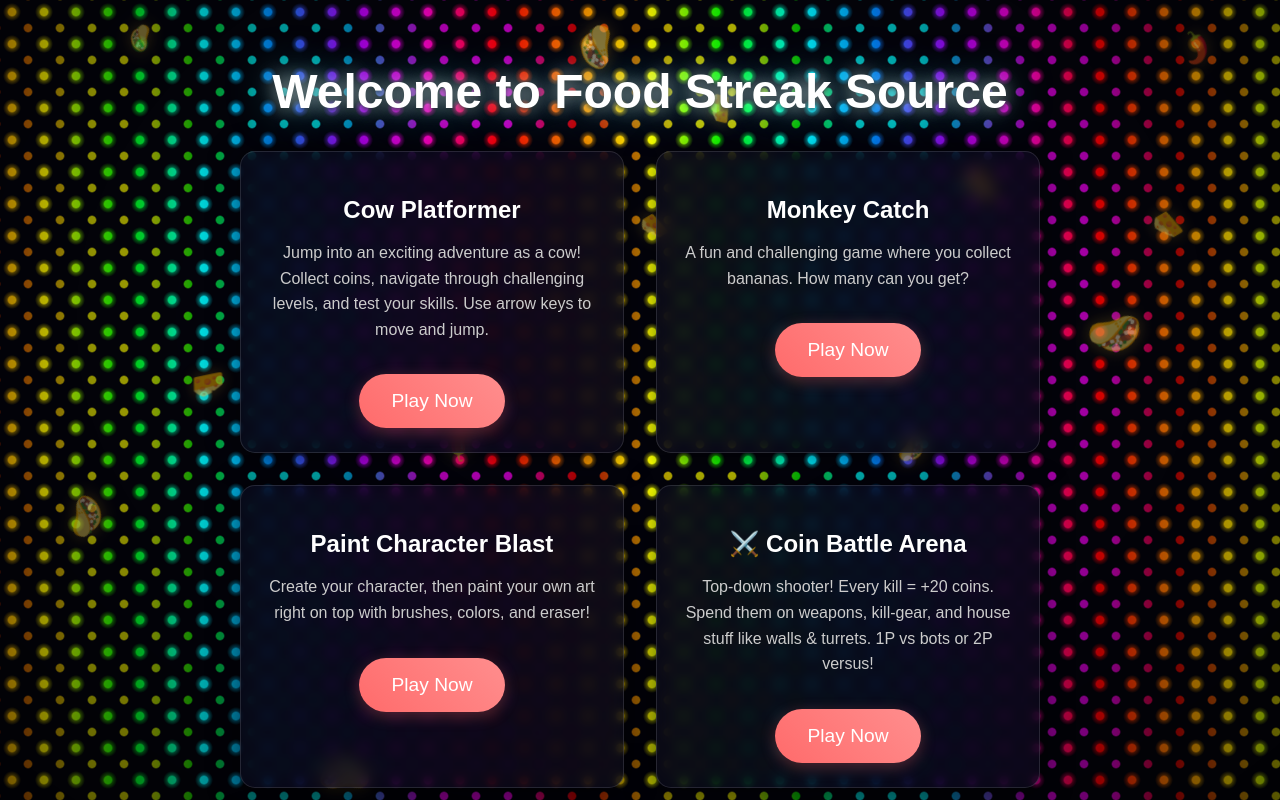
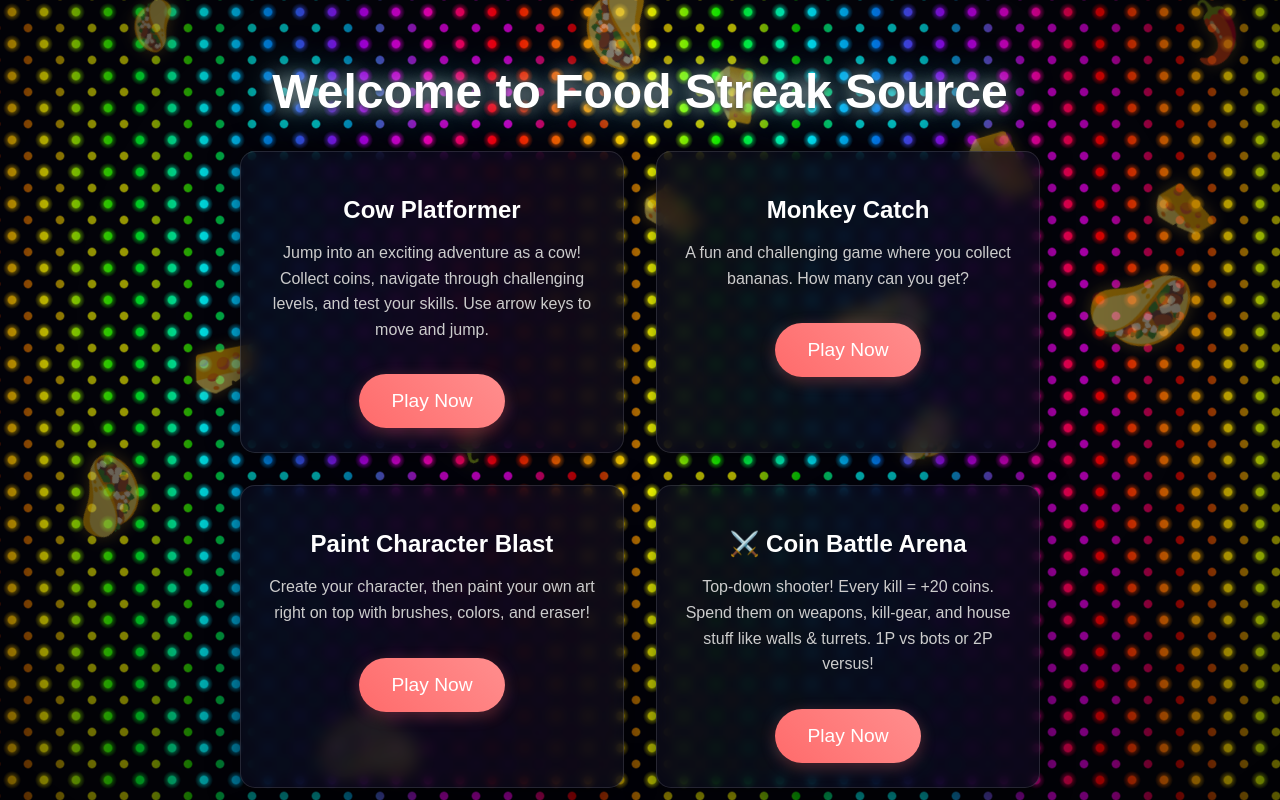
Before and after one commit to samuterry3/sam.terryfamily.com, a plain HTML site: page index.html in a window 1280 px wide. Shown: the top 800 px of the page. Drawn offline with Linux system fonts and the light colour scheme.

Commit message:
Homepage: make background nachos bigger

```diff
--- a/index.html
+++ b/index.html
@@ -175,20 +175,20 @@
 <body>
     <div id="led-bg" aria-hidden="true"><div class="led-layer layer-glow"></div><div class="led-layer"></div><div class="led-layer layer2"></div></div>
     <div id="nacho-bg" aria-hidden="true">
-        <span class="nacho" style="left:5%; font-size:34px; animation-duration:14s; animation-delay:0s;">🌮</span>
-        <span class="nacho" style="left:15%; font-size:26px; animation-duration:18s; animation-delay:-4s;">🧀</span>
-        <span class="nacho" style="left:25%; font-size:40px; animation-duration:12s; animation-delay:-8s;">🌮</span>
-        <span class="nacho" style="left:35%; font-size:28px; animation-duration:16s; animation-delay:-2s;">🌶️</span>
-        <span class="nacho" style="left:45%; font-size:36px; animation-duration:13s; animation-delay:-6s;">🌮</span>
-        <span class="nacho" style="left:55%; font-size:24px; animation-duration:19s; animation-delay:-10s;">🧀</span>
-        <span class="nacho" style="left:65%; font-size:38px; animation-duration:15s; animation-delay:-3s;">🌮</span>
-        <span class="nacho" style="left:75%; font-size:30px; animation-duration:17s; animation-delay:-7s;">🧀</span>
-        <span class="nacho" style="left:85%; font-size:42px; animation-duration:11s; animation-delay:-1s;">🌮</span>
-        <span class="nacho" style="left:92%; font-size:26px; animation-duration:20s; animation-delay:-12s;">🌶️</span>
-        <span class="nacho" style="left:10%; font-size:22px; animation-duration:22s; animation-delay:-14s;">🌮</span>
-        <span class="nacho" style="left:50%; font-size:22px; animation-duration:21s; animation-delay:-9s;">🧀</span>
-        <span class="nacho" style="left:70%; font-size:24px; animation-duration:23s; animation-delay:-5s;">🌮</span>
-        <span class="nacho" style="left:90%; font-size:24px; animation-duration:24s; animation-delay:-11s;">🧀</span>
+        <span class="nacho" style="left:5%; font-size:68px; animation-duration:14s; animation-delay:0s;">🌮</span>
+        <span class="nacho" style="left:15%; font-size:52px; animation-duration:18s; animation-delay:-4s;">🧀</span>
+        <span class="nacho" style="left:25%; font-size:80px; animation-duration:12s; animation-delay:-8s;">🌮</span>
+        <span class="nacho" style="left:35%; font-size:56px; animation-duration:16s; animation-delay:-2s;">🌶️</span>
+        <span class="nacho" style="left:45%; font-size:72px; animation-duration:13s; animation-delay:-6s;">🌮</span>
+        <span class="nacho" style="left:55%; font-size:48px; animation-duration:19s; animation-delay:-10s;">🧀</span>
+        <span class="nacho" style="left:65%; font-size:76px; animation-duration:15s; animation-delay:-3s;">🌮</span>
+        <span class="nacho" style="left:75%; font-size:60px; animation-duration:17s; animation-delay:-7s;">🧀</span>
+        <span class="nacho" style="left:85%; font-size:84px; animation-duration:11s; animation-delay:-1s;">🌮</span>
+        <span class="nacho" style="left:92%; font-size:52px; animation-duration:20s; animation-delay:-12s;">🌶️</span>
+        <span class="nacho" style="left:10%; font-size:44px; animation-duration:22s; animation-delay:-14s;">🌮</span>
+        <span class="nacho" style="left:50%; font-size:44px; animation-duration:21s; animation-delay:-9s;">🧀</span>
+        <span class="nacho" style="left:70%; font-size:48px; animation-duration:23s; animation-delay:-5s;">🌮</span>
+        <span class="nacho" style="left:90%; font-size:48px; animation-duration:24s; animation-delay:-11s;">🧀</span>
     </div>
     <div class="container">
         <h1>Welcome to Food Streak Source</h1>
```
